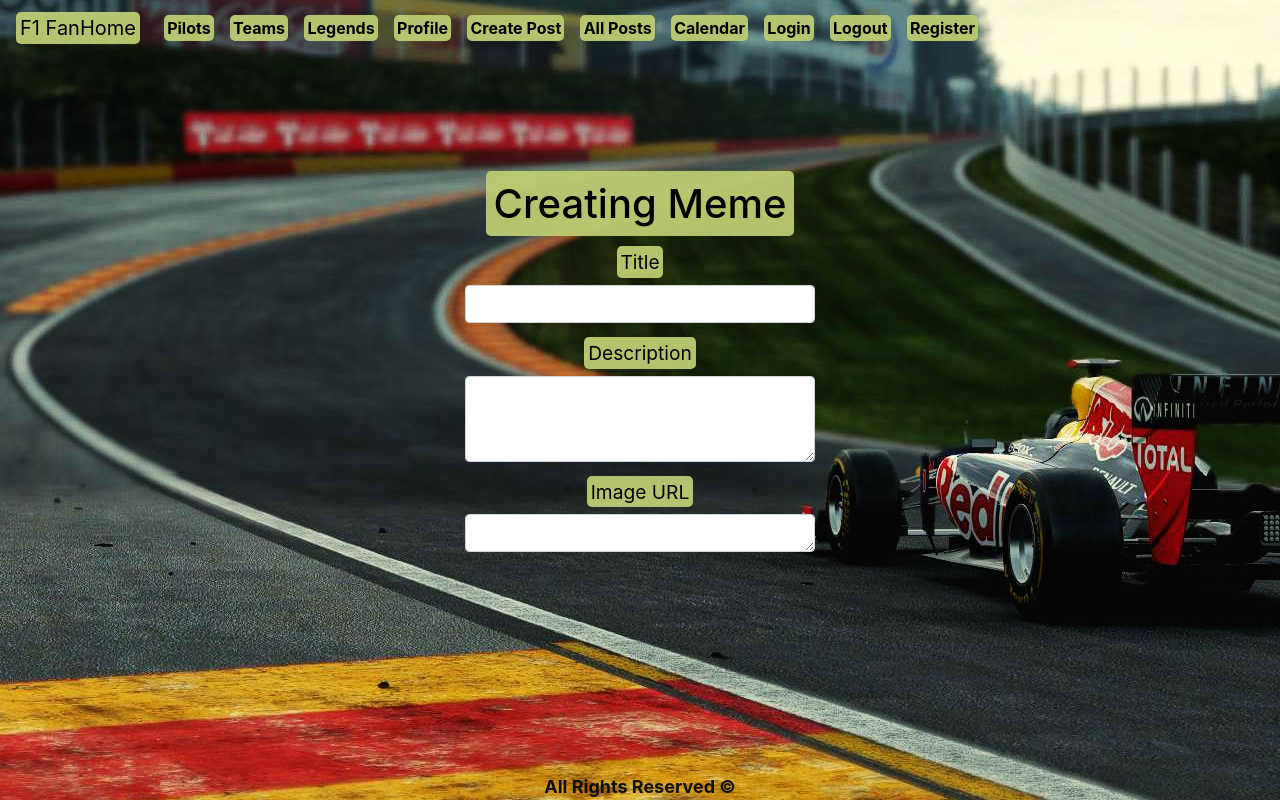
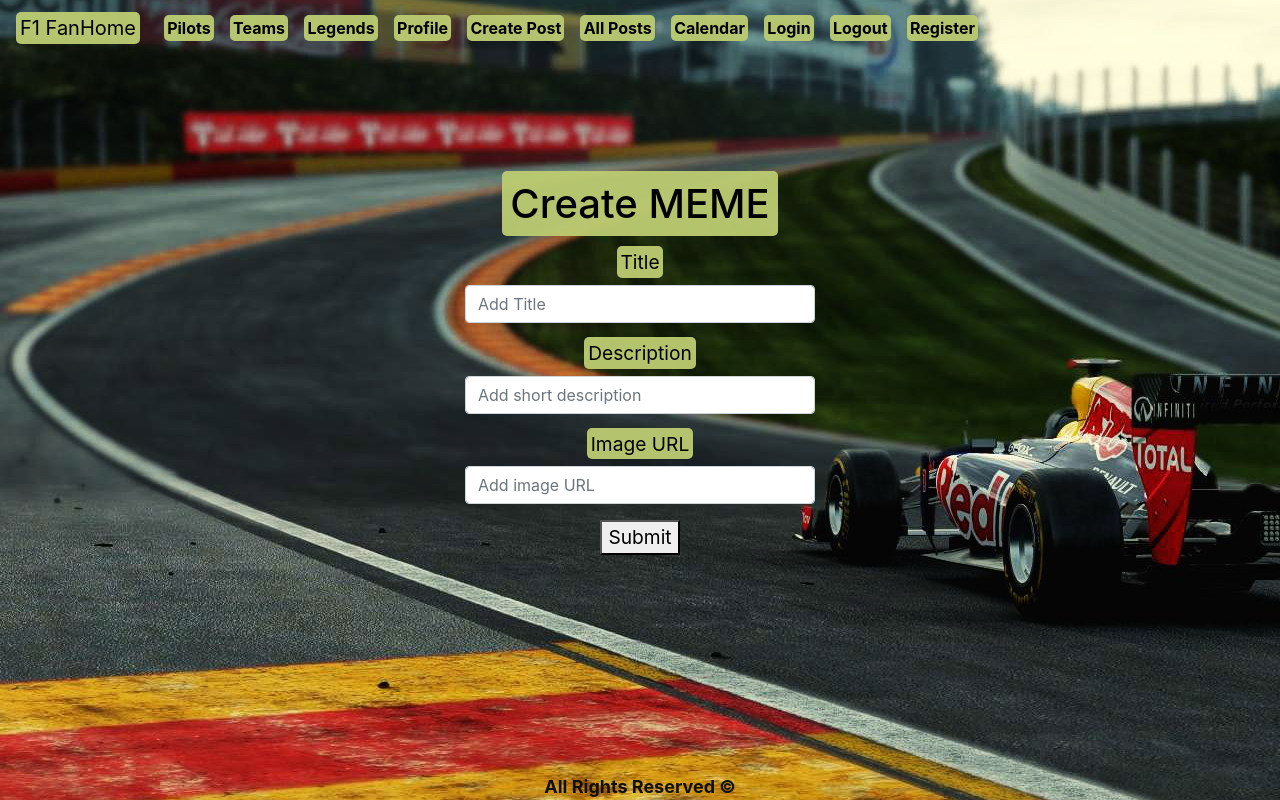
Before and after one commit to ivulchev/my-first-react-project-exam, a React (Create React App) app: page / in a window 1280 px wide. Built offline with nearby package versions, Linux system fonts and the light colour scheme.

Commit message:
updated Create MEME
old version was not Form

```diff
--- a/src/App.js
+++ b/src/App.js
@@ -1,7 +1,7 @@
 //import Home from './components/Home/Home';
 import Navbar from './components/Navbar/Navbar';
 import Footer from './components/Footer/Footer';
-//import Login from './components/Login/Login';
+import Login from './components/Login/Login';
 //import Register from "./components/Register/Register";
 //import Pilots from './components/Pilots/Pilots';
 //import PilotDetails from './components/PilotDetails/PilotDetails';
--- a/src/components/CreateMeme/CreateMeme.js
+++ b/src/components/CreateMeme/CreateMeme.js
@@ -1,23 +1,22 @@
 import styles from "./CreateMeme.module.css"
 function CreateMeme() {
     return (
-        <div id = {styles.createMeme}>
-            <h1 id={styles.pageTitle}><mark>Creating Meme</mark></h1>
-            <div className="labels">
-            <div className="mb-3">
-                <label for="exampleFormControlInput1" className="form-label"><mark>Title</mark></label>
-                <input type="email" className="form-control" id="exampleFormControlInput1" />
+        <form className={styles.loginForm} id={styles.createMeme}>
+            <h1 id={styles.pageTitle}><mark>Create MEME</mark></h1>
+            <div className="form-group">
+                <label for="titleMEME"><mark>Title</mark></label>
+                <input type="email" className="form-control" id="titleMEME" aria-describedby="emailHelp" placeholder="Add Title"/>
             </div>
-            <div className="mb-3">
-                <label for="exampleFormControlTextarea1" className="form-label"><mark>Description</mark></label>
-                <textarea className="form-control" id="exampleFormControlTextarea1" rows="3"></textarea>
+            <div className="form-group">
+                <label for="descriptionMEME"><mark>Description</mark></label>
+                <input type="description" className="form-control" id="descriptionMEME" placeholder="Add short description"/>
             </div>
-            <div className="mb-3">
-                <label for="exampleFormControlTextarea1" className="form-label"><mark>Image URL</mark></label>
-                <textarea className="form-control" id="exampleFormControlTextarea1" rows="1"></textarea>
+            <div className="form-group">
+                <label for="imageMEME"><mark>Image URL</mark></label>
+                <input type="text" className="form-control" id="imageMEME" placeholder="Add image URL "/>
             </div>
-            </div>
-        </div>
+            <button type="submit" className={styles.loginBtn}>Submit</button>
+        </form>
     )
 }
 
```
